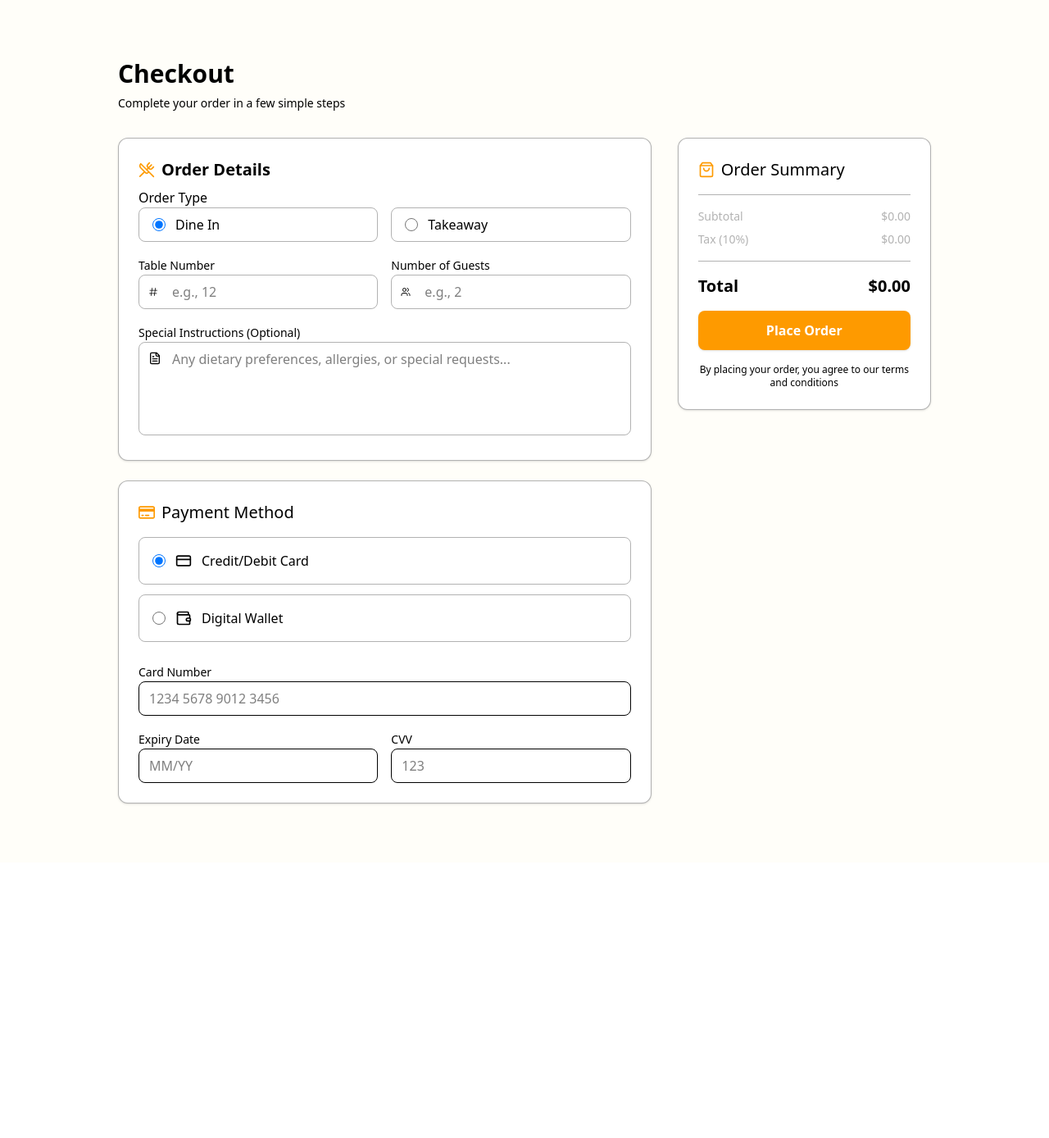
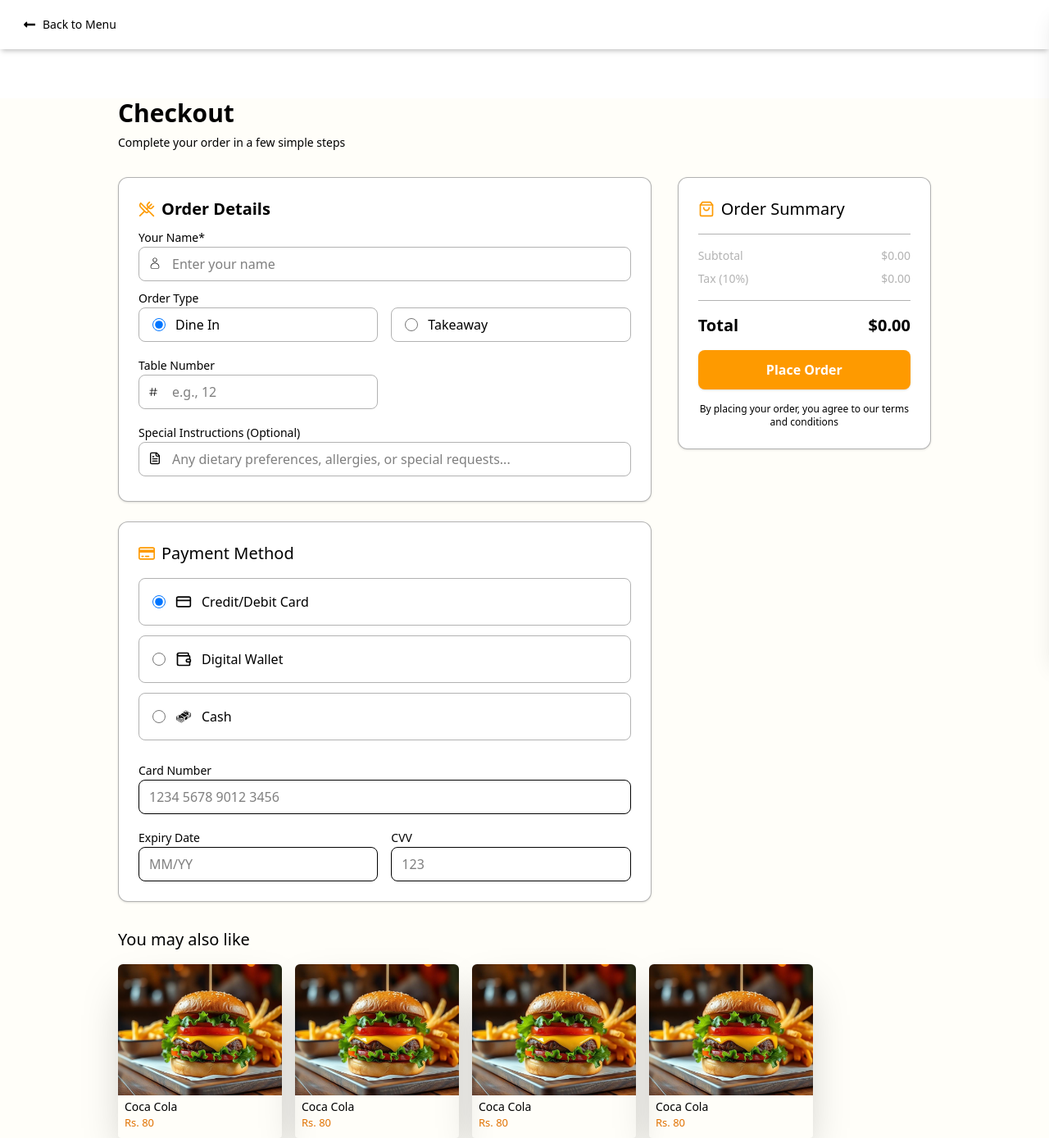
Before and after one commit to SaranshKoirala/Food-Processing-System, a React (Vite) app: page /checkout in a window 1280 px wide. Shown: the whole page at 82% size. Before the commit the page ends 1052 px from the top, so only its background shows below. Built offline with nearby package versions, Linux system fonts and the light colour scheme.

Commit message:
kitchen interface in added

```diff
--- a/src/App.jsx
+++ b/src/App.jsx
@@ -1,52 +1,54 @@
-import { Routes, Route, Navigate } from "react-router-dom";
-import Hero from "./Components/Hero";
-import Menu from "./Components/Menu";
-import Layout from "./Components/admin/Layout";
-import Dashboard from "./pages/admin/Dashboard";
-import Products from "./pages/admin/Products";
-import AddProduct from "./Components/AddProduct";
-import EditProduct from "./Components/EditProduct";
-import Categories from "./pages/admin/Categories";
-import AddCategory from "./Components/AddCategory";
-import EditCategory from "./Components/EditCategory";
-import Orders from "./pages/admin/Orders";
-import FoodDescription from "./pages/menu/FoodDescription";
-import Checkout from "./pages/checkout/Checkout";
-import Login from "./Components/Login";
-import ProtectedAdminRoute from "./Components/ProtectedAdminRoute";
-import Register from "./Components/Register";
-import ProductDashboard from "./pages/admin/ProductDashboard";
-import PageNotFound from "./Components/PageNotFound";
-import Employee from "./pages/admin/Employee";
+import { Routes, Route, Navigate } from 'react-router-dom';
+import Hero from './Components/Hero';
+import Menu from './Components/Menu';
+import Layout from './Components/admin/Layout';
+import Dashboard from './pages/admin/Dashboard';
+import Products from './pages/admin/Products';
+import AddProduct from './Components/AddProduct';
+import EditProduct from './Components/EditProduct';
+import Categories from './pages/admin/Categories';
+import AddCategory from './Components/AddCategory';
+import EditCategory from './Components/EditCategory';
+import Orders from './pages/admin/Orders';
+import FoodDescription from './pages/menu/FoodDescription';
+import Checkout from './pages/checkout/Checkout';
+import Login from './Components/Login';
+import ProtectedAdminRoute from './Components/ProtectedAdminRoute';
+import Register from './Components/Register';
+import ProductDashboard from './pages/admin/ProductDashboard';
+import PageNotFound from './Components/PageNotFound';
+import Employee from './pages/admin/Employee';
+import Kitchen from './pages/kitchen/Kitchen';
 
 export default function App() {
   return (
     <Routes>
-      <Route path="/" element={<Hero />} />
-      <Route path="/login" element={<Login />} />
-      <Route path="/register" element={<Register />} />
-      <Route path="/menu" element={<Menu />} />
-      <Route path="/menu/:id" element={<FoodDescription />} />
-      <Route path="/checkout" element={<Checkout />} />
+      <Route path='/' element={<Hero />} />
+      <Route path='/login' element={<Login />} />
+      <Route path='/register' element={<Register />} />
+      <Route path='/menu' element={<Menu />} />
+      <Route path='/menu/:id' element={<FoodDescription />} />
+      <Route path='/checkout' element={<Checkout />} />
+      <Route path='/kitchen' element={<Kitchen />} />
 
       <Route element={<ProtectedAdminRoute />}>
-        <Route path="/admin" element={<Layout />}>
-          <Route index element={<Navigate to="dashboard" replace />} />
+        <Route path='/admin' element={<Layout />}>
+          <Route index element={<Navigate to='dashboard' replace />} />
 
-          <Route path="dashboard" element={<Dashboard />} />
-          <Route path="products/dashboard" element={<ProductDashboard />} />
-          <Route path="products" element={<Products />} />
-          <Route path="products/add" element={<AddProduct />} />
-          <Route path="products/edit/:id" element={<EditProduct />} />
-          <Route path="categories" element={<Categories />} />
-          <Route path="categories/add" element={<AddCategory />} />
-          <Route path="categories/edit/:id" element={<EditCategory />} />
-          <Route path="orders" element={<Orders />} />
-          <Route path="employees" element={<Employee />} />
+          <Route path='dashboard' element={<Dashboard />} />
+          <Route path='products/dashboard' element={<ProductDashboard />} />
+          <Route path='products' element={<Products />} />
+          <Route path='products/add' element={<AddProduct />} />
+          <Route path='products/edit/:id' element={<EditProduct />} />
+          <Route path='categories' element={<Categories />} />
+          <Route path='categories/add' element={<AddCategory />} />
+          <Route path='categories/edit/:id' element={<EditCategory />} />
+          <Route path='orders' element={<Orders />} />
+          <Route path='employees' element={<Employee />} />
         </Route>
       </Route>
 
-      <Route path="*" element={<PageNotFound />} />
+      <Route path='*' element={<PageNotFound />} />
     </Routes>
   );
 }
--- a/src/Components/Menu.jsx
+++ b/src/Components/Menu.jsx
@@ -56,7 +56,7 @@ export default function Menu() {
 
   return (
     <div>
-      <Navbar />
+      <Navbar backStatus={false} cartStatus={true} />
 
       <div className='relative flex flex-col justify-center items-center gap-18'>
         <IoIosSearch className='top-4 left-95 absolute text-2xl' />
--- a/src/Components/Navbar.jsx
+++ b/src/Components/Navbar.jsx
@@ -5,11 +5,14 @@ import { MdOutlineDelete } from 'react-icons/md';
 import { FiMinus, FiPlus } from 'react-icons/fi';
 import { useCart } from '../Context/CartContext.jsx';
 import { Link } from 'react-router-dom';
+import { FaLongArrowAltLeft } from 'react-icons/fa';
+import { useNavigate } from 'react-router-dom';
 
-export default function Navbar() {
+export default function Navbar({ backStatus, cartStatus }) {
   const { cartItem, increaseQuantity, decreaseQuantity, removeItemFromCart } =
     useCart();
   const [isCartOpen, setIsCartOpen] = useState(false);
+  const navigate = useNavigate();
 
   function toggleCart() {
     setIsCartOpen((open) => !open);
@@ -36,12 +39,22 @@ export default function Navbar() {
 
   return (
     <>
-      <nav className='flex justify-between items-center bg-card/80 shadow-[0_4px_6px_-2px_rgba(0,0,0,0.25)] mb-15 px-7 py-5'>
-        <h1 className='font-semibold text-amber-600 text-3xl'>
+      <nav className='flex justify-between items-center bg-card/80 shadow-[0_4px_6px_-2px_rgba(0,0,0,0.25)] mb-15 px-4 py-3'>
+        {backStatus ? (
+          <Link to={'/menu'}>
+            <div className='flex justify-center items-center gap-2 hover:bg-amber-500/50 px-3 py-2 hover:rounded-xl text-black'>
+              <FaLongArrowAltLeft />{' '}
+              <p className='font-medium text-sm'>Back to Menu</p>
+            </div>
+          </Link>
+        ) : (
+          <h1 className='font-semibold text-amber-600 text-2xl'>
             Delicious Menu
           </h1>
+        )}
 
         {/* Cart */}
+        {cartStatus && (
           <div
             className='group relative flex justify-center items-center hover:bg-amber-600 border-2 border-amber-600 rounded-full w-10 h-10 cursor-pointer'
             onClick={toggleCart}>
@@ -52,6 +65,7 @@ export default function Navbar() {
               </p>
             )}
           </div>
+        )}
       </nav>
 
       {/* Sidebar */}
--- a/src/pages/checkout/Checkout.jsx
+++ b/src/pages/checkout/Checkout.jsx
@@ -1,17 +1,21 @@
 import { useState } from 'react';
 import { LuUtensilsCrossed } from 'react-icons/lu';
+import { CiUser } from 'react-icons/ci';
 import { GoHash } from 'react-icons/go';
-import { LuUsers } from 'react-icons/lu';
 import { LuFileText } from 'react-icons/lu';
 import { FaRegCreditCard } from 'react-icons/fa6';
 import { LuCreditCard } from 'react-icons/lu';
 import { LuWallet } from 'react-icons/lu';
 import { LuShoppingBag } from 'react-icons/lu';
+import { GiMoneyStack } from 'react-icons/gi';
 import { useCart } from '../../Context/CartContext';
+import Navbar from '../../Components/Navbar';
 
 export default function Checkout() {
   const [paymentMethod, setPaymentMethod] = useState('card');
   const [orderType, setOrderType] = useState('dine-in');
+  const [tableNumber, setTableNumber] = useState(null);
+  const [name, setName] = useState(null);
 
   const { cartItem } = useCart();
 
@@ -25,18 +29,49 @@ export default function Checkout() {
     e.preventDefault();
     alert('Order placed successfully! 🎉');
   };
+
+  const recommendedProduct = [
+    {
+      id: 1,
+      name: 'Coca Cola',
+      price: 80,
+      image: '',
+    },
+    {
+      id: 2,
+      name: 'Coca Cola',
+      price: 80,
+      image: '',
+    },
+    {
+      id: 3,
+      name: 'Coca Cola',
+      price: 80,
+      image: '',
+    },
+    {
+      id: 4,
+      name: 'Coca Cola',
+      price: 80,
+      image: '',
+    },
+  ];
   return (
-    <div className='bg-amber-100/10 px-15 py-10 min-h-screen'>
-      <div className='mx-auto px-4 py-8 max-w-5xl container'>
+    <>
+      <Navbar backStatus={true} cartStatus={false} />
+      <div className='bg-amber-100/10 px-15 min-h-screen'>
+        <div className='mx-auto px-4 max-w-5xl container'>
           {/* Header */}
           <div className='mb-8'>
-          <h1 className='mb-2 font-bold text-foreground text-3xl'>Checkout</h1>
+            <h1 className='mb-2 font-bold text-foreground text-3xl'>
+              Checkout
+            </h1>
             <p className='text-muted-foreground text-sm'>
               Complete your order in a few simple steps
             </p>
           </div>
 
-        <form onSubmit={handlePlaceOrder}>
+          <form onSubmit={handlePlaceOrder} className='mb-8'>
             <div className='gap-8 grid lg:grid-cols-3'>
               {/* Main Form */}
               <div className='space-y-6 lg:col-span-2'>
@@ -51,8 +86,23 @@ export default function Checkout() {
                   </div>
 
                   {/* Order Type */}
+                  <div className='space-y-2 md:col-span-2 mb-2'>
+                    <label className='font-medium text-foreground text-sm'>
+                      Your Name*
+                    </label>
+                    <div className='relative'>
+                      <CiUser className='top-3 left-3 absolute w-4 h-4 text-muted-foreground' />
+
+                      <input
+                        className='bg-background py-2 pr-3 pl-10 border border-black/30 border-input focus:border-transparent rounded-lg focus:outline-none focus:ring-2 focus:ring-ring w-full text-foreground placeholder:text-muted-foreground transition-all'
+                        placeholder='Enter your name'
+                        value={name}
+                        onChange={(e) => setName(e.target.value)}
+                      />
+                    </div>
+                  </div>
                   <div className='mb-4'>
-                  <label className='py-4 font-medium text-foreground text-base'>
+                    <label className='py-4 font-medium text-sm'>
                       Order Type
                     </label>
                     <div className='gap-4 grid md:grid-cols-2'>
@@ -96,29 +146,13 @@ export default function Checkout() {
                             id='tableNumber'
                             type='text'
                             placeholder='e.g., 12'
+                            value={tableNumber}
+                            onChange={(e) => setTableNumber(e.target.value)}
                             className='bg-background py-2 pr-3 pl-10 border border-black/30 border-input focus:border-transparent rounded-lg focus:outline-none focus:ring-2 focus:ring-ring w-full text-foreground placeholder:text-muted-foreground transition-all'
                           />
                         </div>
                       </div>
                     )}
-
-                  <div className='space-y-2'>
-                    <label
-                      htmlFor='guests'
-                      className='font-medium text-foreground text-sm'>
-                      Number of Guests
-                    </label>
-                    <div className='relative'>
-                      <LuUsers className='top-1/2 left-3 absolute w-3 h-3 text-muted-foreground -translate-y-1/2' />
-                      <input
-                        id='guests'
-                        type='number'
-                        min='1'
-                        placeholder='e.g., 2'
-                        className='bg-background py-2 pr-3 pl-10 border border-black/30 border-input focus:border-transparent rounded-lg focus:outline-none focus:ring-2 focus:ring-ring w-full text-foreground placeholder:text-muted-foreground transition-all'
-                      />
-                    </div>
-                  </div>
 
                     <div className='space-y-2 md:col-span-2'>
                       <label
@@ -131,7 +165,7 @@ export default function Checkout() {
                         <textarea
                           id='specialInstructions'
                           placeholder='Any dietary preferences, allergies, or special requests...'
-                        rows={4}
+                          rows={1}
                           className='bg-background py-2 pr-3 pl-10 border border-black/30 border-input focus:border-transparent rounded-lg focus:outline-none focus:ring-2 focus:ring-ring w-full text-foreground placeholder:text-muted-foreground transition-all resize-none'
                         />
                       </div>
@@ -178,6 +212,18 @@ export default function Checkout() {
                       <span className='flex-1 text-foreground'>
                         Digital Wallet
                       </span>
+                    </label>
+                    <label className='flex items-center space-x-3 hover:bg-muted/50 p-4 border border-black/30 rounded-lg transition-colors cursor-pointer'>
+                      <input
+                        type='radio'
+                        name='paymentMethod'
+                        value='cash'
+                        checked={paymentMethod === 'cash'}
+                        onChange={(e) => setPaymentMethod(e.target.value)}
+                        className='w-4 h-4 text-primary accent-primary'
+                      />
+                      <GiMoneyStack className='w-5 h-5 text-primary' />
+                      <span className='flex-1 text-foreground'>Cash</span>
                     </label>
                   </div>
 
@@ -285,6 +331,7 @@ export default function Checkout() {
 
                   <button
                     type='submit'
+                    disabled={!tableNumber || !paymentMethod || !name}
                     className='bg-amber-500 hover:bg-white shadow-sm rounded-lg w-full h-12 font-semibold text-white hover:text-black transition-all cursor-pointer'>
                     Place Order
                   </button>
@@ -296,7 +343,28 @@ export default function Checkout() {
               </div>
             </div>
           </form>
+          <div className='self-start'>
+            <p className='mb-4 text-xl'>You may also like </p>
+            <ul className='flex justify-start items-center gap-4 list-none'>
+              {recommendedProduct.map((product) => (
+                <li key={product.id} className='shadow-2xl rounded-sm h-53'>
+                  <img
+                    src='/burger.jpg'
+                    alt={product.name}
+                    className='rounded-t-md w-50 h-40'
+                  />
+                  <div className='px-2 py-1'>
+                    <p className='font-md text-sm'>{product.name}</p>
+                    <p className='font-md text-[13px] text-amber-600'>
+                      Rs. {product.price}
+                    </p>
+                  </div>
+                </li>
+              ))}
+            </ul>
           </div>
         </div>
+      </div>
+    </>
   );
 }
--- /dev/null
+++ b/src/pages/kitchen/Kitchen.jsx
@@ -0,0 +1,80 @@
+import Navbar from '../../Components/Navbar';
+import { FaKitchenSet } from 'react-icons/fa6';
+import { IoMdTime } from 'react-icons/io';
+import { LuCookingPot } from 'react-icons/lu';
+import { FiPackage } from 'react-icons/fi';
+import { MdOutlineDone } from 'react-icons/md';
+import { useState } from 'react';
+
+export default function Kitchen() {
+  const [activeId, setActiveId] = useState(0);
+
+  function handleFoodStatus(id) {
+    setActiveId(id);
+  }
+  const foodStatus = [
+    {
+      id: 0,
+      link: 'All Order',
+      logo: '',
+    },
+    {
+      id: 1,
+      link: 'New Order',
+      logo: <IoMdTime className='font-bold text-lg' />,
+    },
+    {
+      id: 2,
+      link: 'Preparing',
+      logo: <LuCookingPot className='font-bold text-lg' />,
+    },
+    {
+      id: 3,
+      link: 'Ready',
+      logo: <FiPackage className='font-bold text-lg' />,
+    },
+    {
+      id: 4,
+      link: 'Completed',
+      logo: <MdOutlineDone className='font-bold text-lg' />,
+    },
+  ];
+  return (
+    <div>
+      <Navbar backStatus={true} cartStatus={false} />
+      <div className='mb-amber-400 px-17'>
+        <div className='flex justify-start items-center gap-4 mb-10 w-fit text-amber-500'>
+          <FaKitchenSet className='text-6xl' />
+          <div>
+            <h1 className='font-bold text-4xl'>Kitchen Dashboard</h1>
+            <p className='text-black/40'>
+              Manage and track all orders in real-time
+            </p>
+          </div>
+        </div>
+
+        <ul className='flex justify-start items-center gap-8 mb-10 font-medium text-sm'>
+          {foodStatus.map((item) => (
+            <li
+              key={item.id}
+              className={
+                activeId === item.id
+                  ? `group bg-amber-500 px-3 py-2 border border-amber-500/20 rounded-xl  text-white cursor-pointer flex justify-center items-center gap-2 w-35`
+                  : ' group hover:scale-105 transition-all duration-300 px-4 py-2 border border-amber-500 rounded-xl  text-sm cursor-pointer w-35 flex justify-center items-center gap-2 bg-white'
+              }
+              onClick={() => handleFoodStatus(item.id)}>
+              {item.logo}
+              <p>{item.link}</p>
+            </li>
+          ))}
+        </ul>
+        <div className='flex justify-center items-center bg-white border border-amber-500 border-dashed rounded-2xl w-full h-70'>
+          <div className='flex flex-col justify-center items-center gap-3 text-black/50'>
+            <FaKitchenSet className='text-6xl' />
+            <p>No Orders Yet</p>
+          </div>
+        </div>
+      </div>
+    </div>
+  );
+}
--- a/src/pages/menu/FoodDescription.jsx
+++ b/src/pages/menu/FoodDescription.jsx
@@ -58,7 +58,7 @@ export default function FoodDescription() {
 
   return (
     <div>
-      <Navbar />
+      <Navbar backStatus={true} cartStatus={true} />
       <div className='flex flex-col justify-start items-center gap-20 mx-auto p-5 w-fit'>
         <div className='relative flex justify-center items-center gap-10'>
           <div className='rounded-3xl w-[500px] h-[450px] overflow-hidden'>
```
Also changed, not shown: 1 other file (tests, documents, lock files or other folders). Lines whose indentation alone changed are shown as unchanged.
